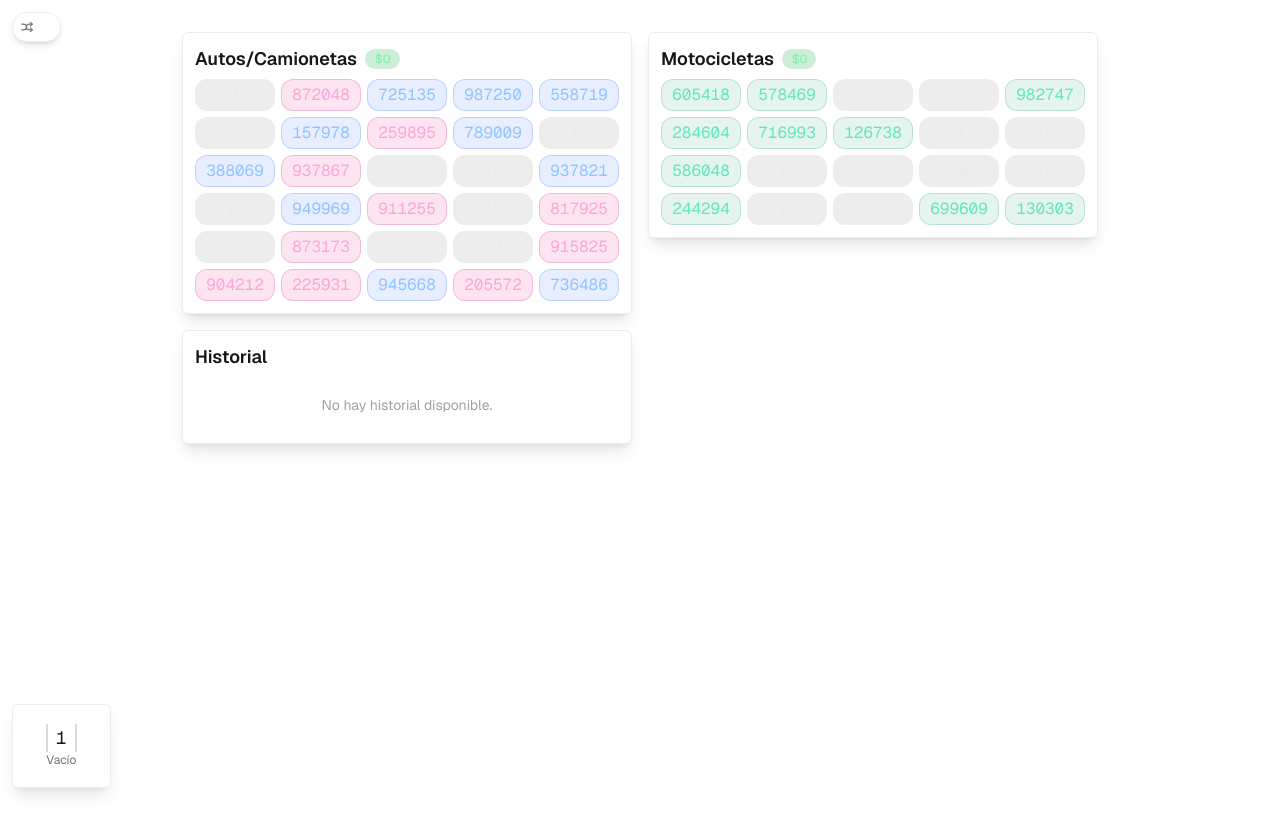
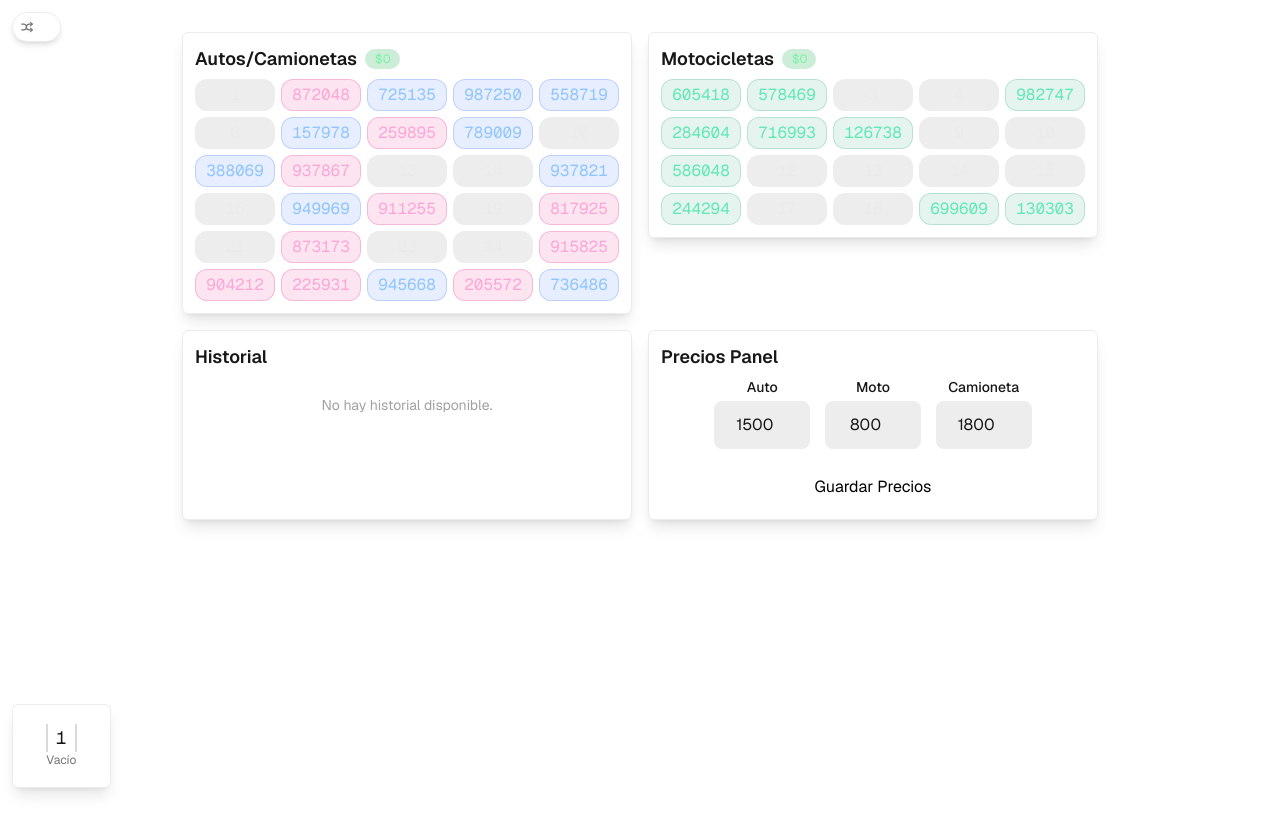
Before and after one commit to dakoderdev/estacionamiento-menu, a Next.js app: page / in a window 1280 px wide. Shown: the top 834 px of the page. Built offline with nearby package versions, Linux system fonts and the light colour scheme.

Commit message:
Implement PreciosPanel

```diff
--- a/src/ui/Historial.tsx
+++ b/src/ui/Historial.tsx
@@ -252,7 +252,7 @@ const getVehicleIcon = (tipo: "A" | "C" | "M") => {
 export default function Historial({ historial }: HistorialProps) {
   return (
     <div className="relative border border-neutral-400/20 w-full shadow-lg rounded-md overflow-hidden max-h-50">
-      <h3 className="absolute top-0 w-[calc(100%-10px)] bg-background/85 backdrop-blur-sm z-10 text-lg font-semibold p-3 pb-1.5">
+      <h3 className="absolute top-0 w-[calc(100%-10px)] bg-background/85 border-b border-background backdrop-blur-sm z-10 text-lg font-semibold p-3 pb-1.5">
         Historial
       </h3>
       <div className="overflow-y-scroll pt-[3rem] h-full">
@@ -279,7 +279,7 @@ export default function Historial({ historial }: HistorialProps) {
                   <span
                     className={`${getTipoBadgeClass(
                       item.tipo
-                    )} w-fit border flex items-center gap-0.5 text-xs mr-2 pl-2.5 pr-2.25 py-1 rounded-full`}
+                    )} w-fit border font-[family-name:var(--font-geist-mono)] flex items-center gap-0.5 text-xs mr-2 pl-2.5 pr-2.25 py-1 rounded-full`}
                   >
                     {getVehicleIcon(item.tipo)}
                     {item.patente}
--- a/src/ui/InfoPanel.tsx
+++ b/src/ui/InfoPanel.tsx
@@ -131,19 +131,19 @@ export default function InfoPanel({
           <div className="flex justify-between gap-3">
             <button
               onClick={() => recaudarPatente(patente || 0)}
-              className={`text-xs ${clase.textoAlt} ${clase.fondoAlt} border ${clase.bordeAlt} font-medium min-h-8 px-7 cursor-pointer rounded-full transition-colors`}
+              className={`text-xs ${clase.textoAlt} ${clase.fondoAlt} font-medium min-h-8 px-7 cursor-pointer rounded-full transition-colors`}
             >
               Recaudar
             </button>
             <button
               onClick={() => reubicarPatente(patente || 0)}
-              className={`text-xs ${clase.textoAlt} ${clase.fondoAlt} border ${clase.bordeAlt} font-medium min-h-8 px-7 cursor-pointer rounded-full transition-colors`}
+              className={`text-xs ${clase.textoAlt} ${clase.fondoAlt} font-medium min-h-8 px-7 cursor-pointer rounded-full transition-colors`}
             >
               Reubicar
             </button>
             <button
               onClick={eliminarPatente}
-              className={`text-xs ${clase.textoAlt} ${clase.fondoAlt} border ${clase.bordeAlt} font-medium min-h-8 px-7 cursor-pointer rounded-full transition-colors`}
+              className={`text-xs ${clase.textoAlt} ${clase.fondoAlt} font-medium min-h-8 px-7 cursor-pointer rounded-full transition-colors`}
             >
               Eliminar
             </button>
--- /dev/null
+++ b/src/ui/PreciosPanel.tsx
@@ -0,0 +1,80 @@
+import React, { useState, useEffect } from "react";
+import { getAllSettings, updatePrices } from "./style/GetSettings";
+
+export default function PreciosPanel() {
+    const initialSettings = getAllSettings();
+    const [precioA, setPrecioA] = useState(initialSettings.precioA);
+    const [precioM, setPrecioM] = useState(initialSettings.precioM);
+    const [precioC, setPrecioC] = useState(initialSettings.precioC);
+
+    useEffect(() => {
+        const currentSettings = getAllSettings();
+        setPrecioA(currentSettings.precioA);
+        setPrecioM(currentSettings.precioM);
+        setPrecioC(currentSettings.precioC);
+    }, []);
+
+    const handleSave = () => {
+        updatePrices(precioA, precioM, precioC);
+        alert("Precios actualizados y guardados!");
+    };
+
+    return (
+        <div className="border border-neutral-400/20 shadow-lg rounded-md w-full p-3 flex flex-col items-center gap-1.5">
+            <h3 className="text-lg font-semibold self-baseline">Precios Panel</h3>
+            <div className="grid grid-cols-3 gap-3 w-full max-w-xs">
+                <div className="flex flex-col items-center">
+                    <label htmlFor="precioA" className="mb-1 text-sm font-medium">Auto</label>
+                    <input
+                        id="precioA"
+                        style={{
+                            WebkitAppearance: 'none',
+                            MozAppearance: 'textfield',
+                            margin: 0,
+                        }}
+                        className="py-3 text-center bg-neutral-600/10 appearance-none rounded-lg w-24"
+                        type="number"
+                        value={precioA}
+                        onChange={(e) => setPrecioA(parseFloat(e.target.value))}
+                    />
+                </div>
+                <div className="flex flex-col items-center">
+                    <label htmlFor="precioM" className="mb-1 text-sm font-medium">Moto</label>
+                    <input
+                        id="precioM"
+                        style={{
+                            WebkitAppearance: 'none',
+                            MozAppearance: 'textfield',
+                            margin: 0,
+                        }}
+                        className="py-3 text-center bg-neutral-600/10 appearance-none rounded-lg w-24"
+                        type="number"
+                        value={precioM}
+                        onChange={(e) => setPrecioM(parseFloat(e.target.value))}
+                    />
+                </div>
+                <div className="flex flex-col items-center">
+                    <label htmlFor="precioC" className="mb-1 text-sm font-medium">Camioneta</label>
+                    <input
+                        id="precioC"
+                        style={{
+                            WebkitAppearance: 'none',
+                            MozAppearance: 'textfield',
+                            margin: 0,
+                        }}
+                        className="py-3 text-center bg-neutral-600/10 appearance-none rounded-lg w-24"
+                        type="number"
+                        value={precioC}
+                        onChange={(e) => setPrecioC(parseFloat(e.target.value))}
+                    />
+                </div>
+            </div>
+            <button
+                onClick={handleSave}
+                className="mt-3 py-2 px-6 rounded-full text-black bg-white/60 hover:bg-white/30 focus:bg-white/30 transition-colors cursor-pointer"
+            >
+                Guardar Precios
+            </button>
+        </div>
+    );
+}
--- a/src/ui/Table.tsx
+++ b/src/ui/Table.tsx
@@ -86,6 +86,9 @@ export default function Table({ tipo, lugares, lugar, patentes, recaudacion, cli
             tipoTitulo = "Placeholder";
             break;
     }
+    function formatoRecaudacion() {
+        return recaudacion.toLocaleString()
+    }
     return (
         <div>
             <div className="border border-neutral-400/20 shadow-lg rounded-md w-fit p-3 grid grid-cols-5 gap-1.5">
@@ -95,7 +98,7 @@ export default function Table({ tipo, lugares, lugar, patentes, recaudacion, cli
                         className={`flex items-center gap-0.25 bg-green-600/20 text-green-300 text-xs mr-2 pl-2.5 pr-2.25 py-0.5 rounded-full transition-transform duration-300 ${recaudacion > 0 ? "animate-bounce-alt" : ""}`}
                         key={recaudacion}
                     >
-                        ${recaudacion}
+                        ${formatoRecaudacion()}
                         <span
                             className="pointer-events-none absolute left-1/2 -translate-x-1/2 -top-3 opacity-0 animate-up"
                             aria-hidden="true"
--- a/src/ui/TableLayout.tsx
+++ b/src/ui/TableLayout.tsx
@@ -4,10 +4,9 @@ import Table from "./Table";
 import RandomToggle from "./RandomToggle";
 import InfoPanel from "./InfoPanel";
 import Historial from "./Historial";
+import PreciosPanel from "./PreciosPanel";
 import { getClaseEstilo } from "./style/GetClaseEstilo";
 import { getAllSettings } from "./style/GetSettings";
-
-const { precioA, precioM, precioC, capacidadAC, capacidadM } = getAllSettings();
 
 export default function Tables() {
   const [lugaresAC, setLugaresAC] = useState<("D" | "A" | "C")[]>([]);
@@ -20,6 +19,10 @@ export default function Tables() {
   const [recaudacionAC, setRecaudacionAC] = useState(0);
   const [recaudacionM, setRecaudacionM] = useState(0);
   const [toggleRandom, setToggleRandom] = useState(false);
+
+  const initialSettings = getAllSettings();
+  const capacidadAC = initialSettings.capacidadAC;
+  const capacidadM = initialSettings.capacidadM;
 
   function generarPatenteUnica(patentesAC: number[], patentesM: number[]): number {
     while (true) {
@@ -166,6 +169,7 @@ export default function Tables() {
 
   function recaudarPatente(tipo: "AC" | "M", indice: number) {
     const lugar = tipo === "AC" ? lugaresAC[indice] : lugaresM[indice];
+    const { precioA, precioM, precioC } = getAllSettings();
 
     if (tipo === "AC") {
       if (lugar === "A") setRecaudacionAC(prev => prev + precioA);
@@ -321,6 +325,7 @@ export default function Tables() {
         reubicarPatente={() => reubicarPatente(info.tipo, info.clickedIndex)}
         eliminarPatente={() => eliminarPatente(info.tipo, info.clickedIndex)}
       />
+      <PreciosPanel />
     </div>
   );
 }
--- a/src/ui/style/GetClaseEstilo.ts
+++ b/src/ui/style/GetClaseEstilo.ts
@@ -3,7 +3,6 @@ function getClaseEstilo(estado: "A" | "C" | "M" | "D") {
     case "A":
       return {
         borde: "border-blue-600/40",
-        bordeAlt: "border-blue-700/80",
         fondo: "bg-blue-600/10 hover:bg-blue-600/20",
         fondoAlt: "bg-blue-500 hover:bg-blue-800",
         texto: "text-blue-300",
@@ -13,7 +12,6 @@ function getClaseEstilo(estado: "A" | "C" | "M" | "D") {
     case "C":
       return {
         borde: "border-pink-500/40",
-        bordeAlt: "border-pink-700/80",
         fondo: "bg-pink-600/10 hover:bg-pink-600/20",
         fondoAlt: "bg-pink-500 hover:bg-pink-800",
         texto: "text-pink-300",
@@ -23,7 +21,6 @@ function getClaseEstilo(estado: "A" | "C" | "M" | "D") {
     case "M":
       return {
         borde: "border-emerald-400/40",
-        bordeAlt: "border-emerald-700/80",
         fondo: "bg-emerald-600/10 hover:bg-emerald-600/20",
         fondoAlt: "bg-emerald-500 hover:bg-emerald-800",
         texto: "text-emerald-300",
@@ -33,7 +30,6 @@ function getClaseEstilo(estado: "A" | "C" | "M" | "D") {
     default:
       return {
         borde: "border-neutral-400/40",
-        bordeAlt: "border-neutral-700/80",
         fondo: "bg-neutral-600/10",
         fondoAlt: "bg-neutral-500 hover:bg-neutral-800",
         texto: "text-neutral-300",
--- a/src/ui/style/GetSettings.ts
+++ b/src/ui/style/GetSettings.ts
@@ -1,10 +1,19 @@
-const precioA = 1500;
-const precioM = 800;
-const precioC = 1800;
+// src/ui/style/GetSettings.ts
+
+// Initialize with default values first
+let precioA = 1500;
+let precioM = 800;
+let precioC = 1800;
 
 const capacidadAC = 30;
 const capacidadM = 20;
 let ultimoPrecio = 0;
+
+if (typeof window !== 'undefined') {
+  precioA = parseFloat(localStorage.getItem('precioA') ?? '') || 1500;
+  precioM = parseFloat(localStorage.getItem('precioM') ?? '') || 800;
+  precioC = parseFloat(localStorage.getItem('precioC') ?? '') || 1800;
+}
 
 export function getCurrentPrecio(lugar: "D" | "A" | "C" | "M") {
   switch (lugar) {
@@ -24,3 +33,19 @@ export function getCurrentPrecio(lugar: "D" | "A" | "C" | "M") {
 export function getAllSettings() {
   return { precioA, precioM, precioC, capacidadAC, capacidadM };
 }
+
+export function updatePrices(newPrecioA: number, newPrecioM: number, newPrecioC: number) {
+  if (typeof window !== 'undefined') {
+    precioA = newPrecioA;
+    precioM = newPrecioM;
+    precioC = newPrecioC;
+    localStorage.setItem('precioA', newPrecioA.toString());
+    localStorage.setItem('precioM', newPrecioM.toString());
+    localStorage.setItem('precioC', newPrecioC.toString());
+  } else {
+    console.warn("Attempted to update prices server-side, but localStorage is not available.");
+    precioA = newPrecioA;
+    precioM = newPrecioM;
+    precioC = newPrecioC;
+  }
+}
```
